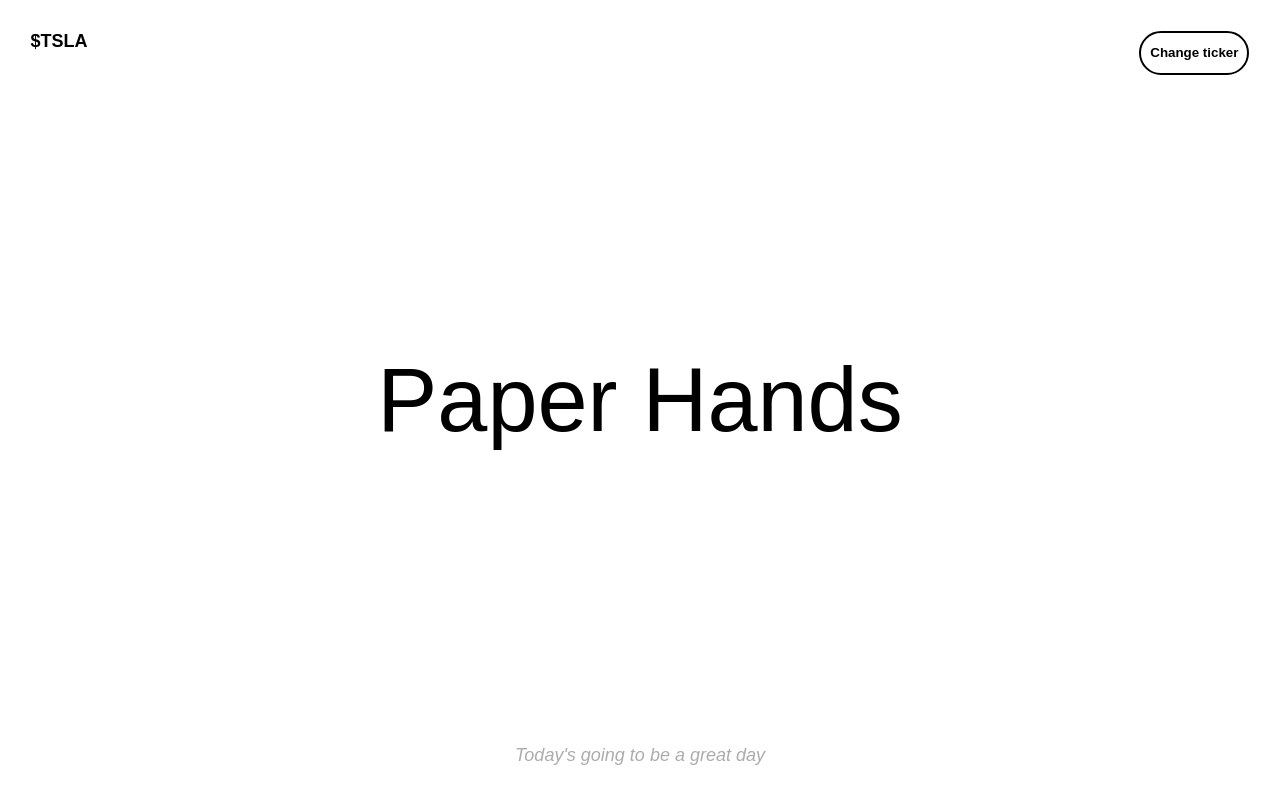
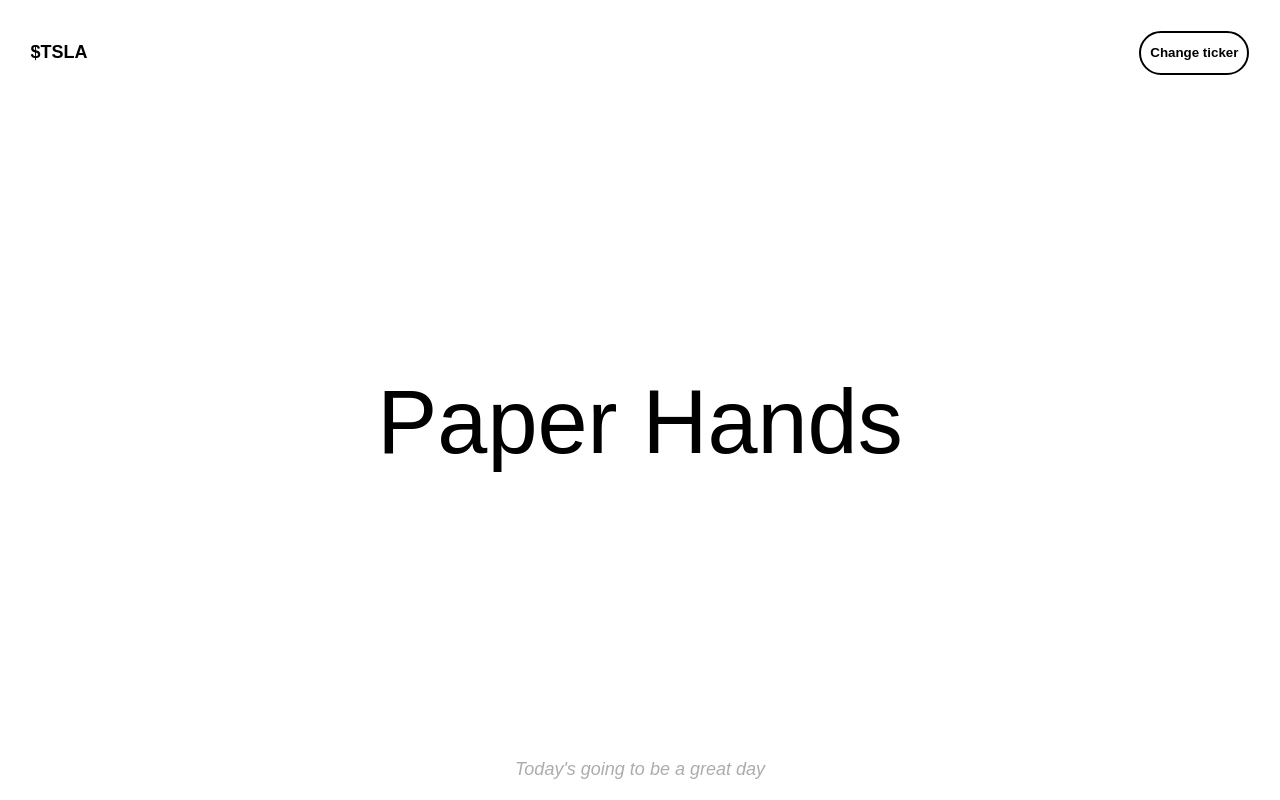
Before and after one commit to aynavbar/stonks, a Svelte app: page / in a window 1280 px wide. Built offline with nearby package versions, Linux system fonts and the light colour scheme.

Commit message:
style: restructures page layout
this commit restructures the page layout to ensure proper accessibility

```diff
--- a/src/App.svelte
+++ b/src/App.svelte
@@ -1,37 +1,44 @@
-<main>
+<div class="app-container">
+    <header>
         <div class="ticker-container"><h1>$TSLA</h1></div>
         <div class="change-ticker-button-container"><button>Change ticker</button></div>
+    </header>
+    <main>
         <div><p class="sentiment-text" id="sentiment-text">Paper Hands</p></div>
+    </main>
     <div class="mocking-text"><p class="secondary"><i>Today's going to be a great day</i></p></div>
-</main>
+</div>
 
 <style>
+    .app-container {
+        height: 100vh;
+        width: 100%;
+        display: flex;
+        flex-direction: column;
+        align-items: center;
+    }
+
+    header {
+        display: flex;
+        width: 100%;
+        justify-content: space-between;
+        align-items: center;
+        padding: 1.7rem;
+    }
+
     main {
-        height: 100vh;
         display: flex;
+        flex: 1;
         flex-direction: column;
         align-items: center;
         justify-content: center;
     }
 
-    .ticker-container, .change-ticker-button-container {
-        padding: 1.7rem;
-        position: absolute;
-        top: 0;
+    .ticker-container h1 {
+        font-size: 1rem;
     }
 
-    .ticker-container {
-        left: 0;
-
-        h1 {
-            font-size: 1rem;
-        }
-    }
-
-    .change-ticker-button-container {
-        right: 0;
-
-        button {
+    .change-ticker-button-container button {
         padding-inline: 0.5rem;
         padding-block: 0.7rem;
         border-radius: 2rem;
@@ -39,7 +46,6 @@
         background-color: transparent;
         font-weight: 600;
         cursor: pointer;
-        }
     }
 
     p {
@@ -50,8 +56,8 @@
         font-size: clamp(2rem, 8vw, 5rem);
     }
 
-    .mocking-text {
+    /*.mocking-text {
         position: absolute;
         bottom: 0.8rem;
-    }
+    }*/
 </style>
```
Lines whose indentation alone changed are shown as unchanged.
